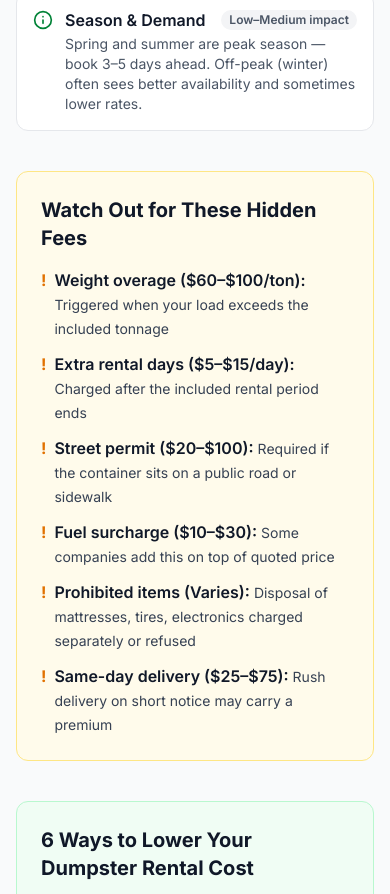
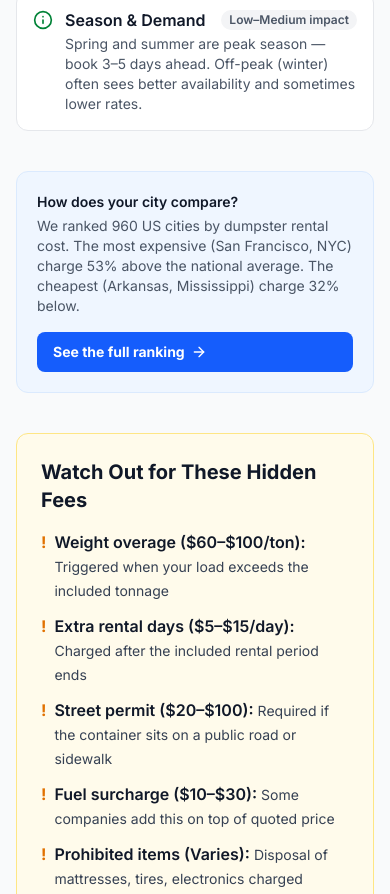
Before and after one commit to arjavjain12/dumpster-directory, a Next.js app: page /dumpster-rental-cost in a window 390 px wide. Shown: the part 6130-7024 px from the top of the page. Built offline with nearby package versions, Linux system fonts and the light colour scheme; no server answers.

Commit message:
Link cost-by-city page from main cost guide
- Add inline callout block after "What Affects Cost" section with CTA button
- Add "Cost by City: Most & Least Expensive" as first item in Related Guides sidebar

Co-Authored-By: Claude Sonnet 4.6 <noreply@anthropic.com>

```diff
--- a/src/app/dumpster-rental-cost/page.tsx
+++ b/src/app/dumpster-rental-cost/page.tsx
@@ -489,6 +489,22 @@ export default function CostGuidePage() {
               </div>
             </section>
 
+            {/* Cost by city callout */}
+            <div className="rounded-xl border border-blue-100 bg-blue-50 p-5 flex flex-col sm:flex-row sm:items-center gap-4">
+              <div className="flex-1">
+                <p className="font-semibold text-gray-900 text-sm mb-1">How does your city compare?</p>
+                <p className="text-sm text-gray-600">
+                  We ranked 960 US cities by dumpster rental cost. The most expensive (San Francisco, NYC) charge 53% above the national average. The cheapest (Arkansas, Mississippi) charge 32% below.
+                </p>
+              </div>
+              <Link
+                href="/dumpster-rental-cost-by-city"
+                className="shrink-0 inline-flex items-center gap-1.5 rounded-lg bg-blue-600 px-4 py-2.5 text-sm font-bold text-white hover:bg-blue-700 transition"
+              >
+                See the full ranking <ArrowRight className="h-4 w-4" />
+              </Link>
+            </div>
+
             {/* Hidden fees */}
             <section className="rounded-xl border border-amber-200 bg-amber-50 p-6">
               <h2 className="text-xl font-bold text-gray-900 mb-4">
@@ -667,6 +683,7 @@ export default function CostGuidePage() {
               <h3 className="font-bold text-gray-900 mb-3">Related Guides</h3>
               <div className="space-y-2">
                 {[
+                  { label: 'Cost by City: Most & Least Expensive', href: '/dumpster-rental-cost-by-city' },
                   { label: 'Dumpster Size Guide', href: '/dumpster-sizes' },
                   { label: 'Weight Limit Calculator', href: '/dumpster-weight-limit-calculator' },
                   { label: 'Do You Need a Permit?', href: '/dumpster-rental-permit' },
```
